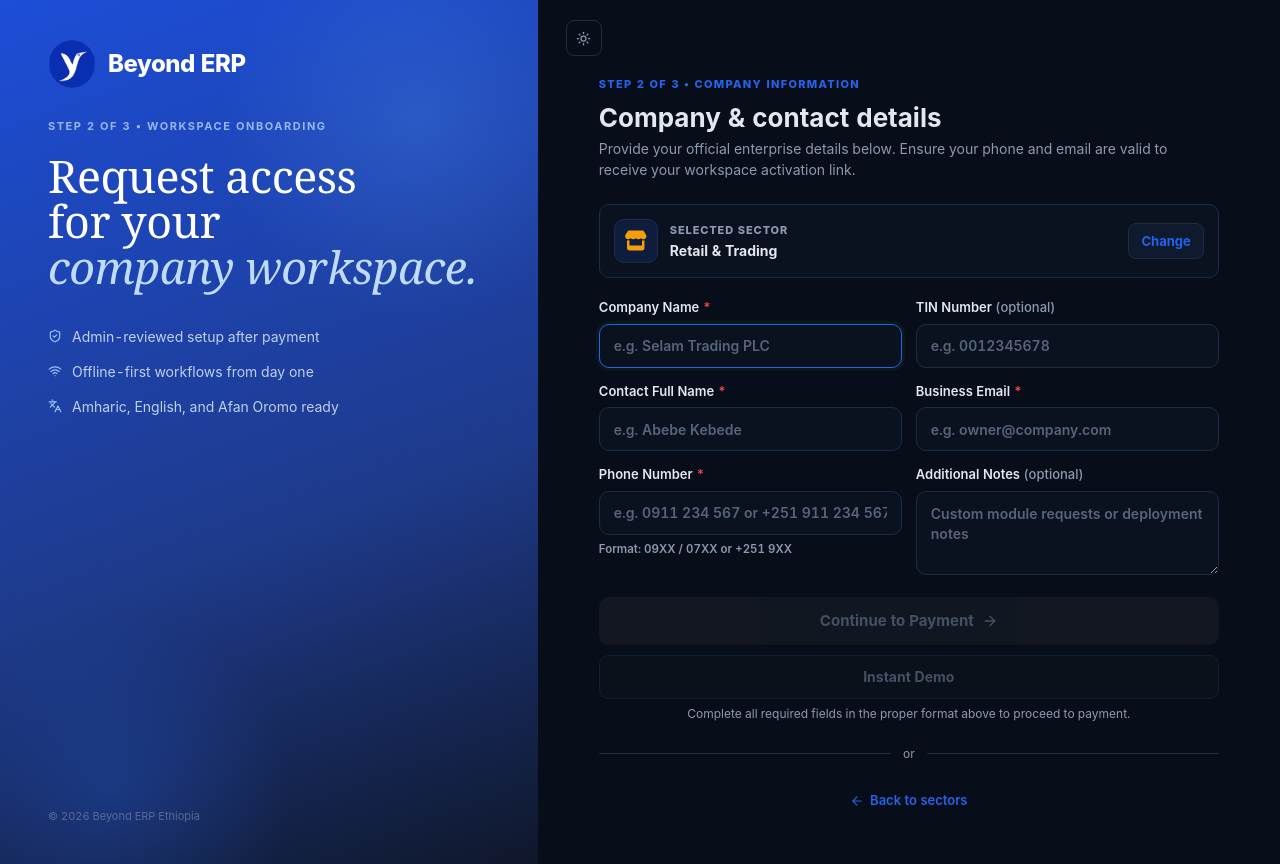
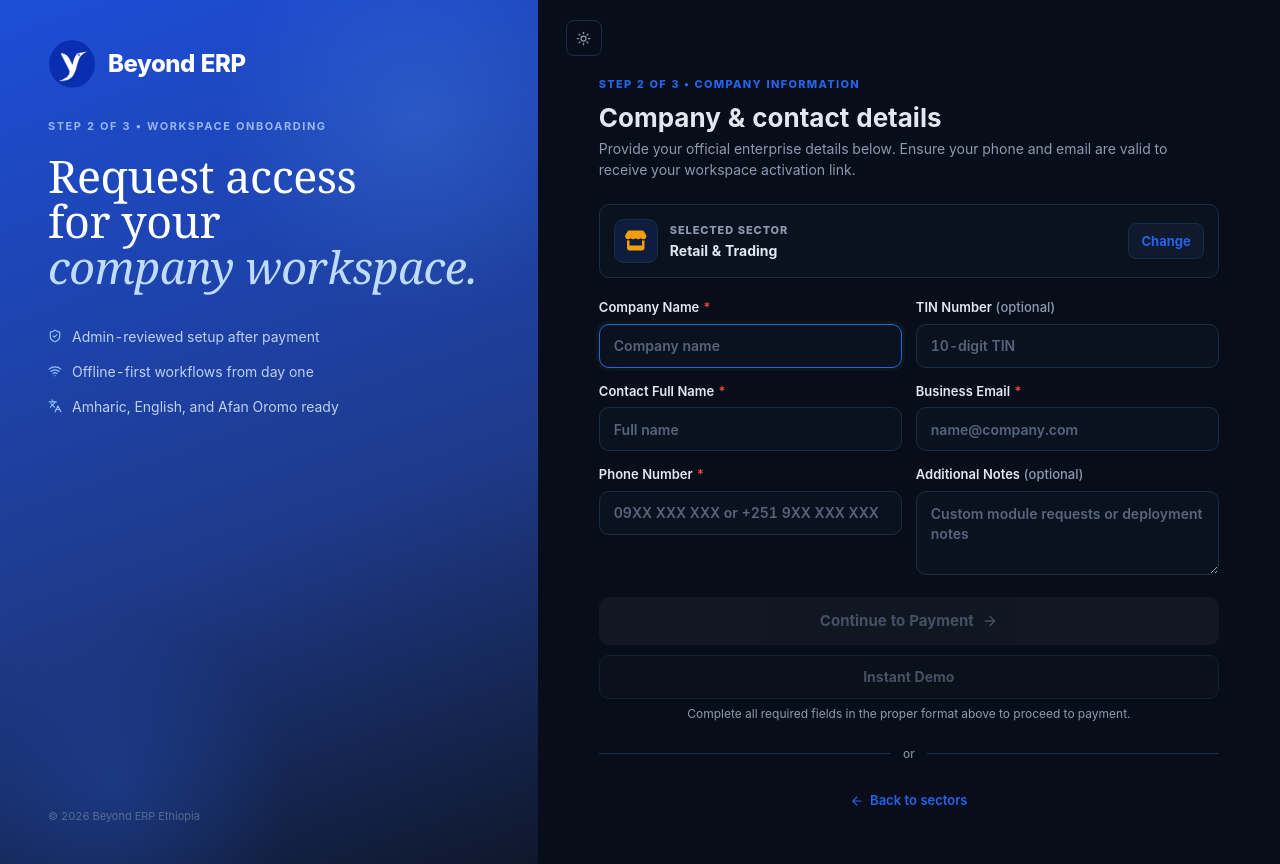
Before and after one commit to petrosasmamaw/beyond-erp-landing, a Next.js app in the folder frontend/: page /register/details in a window 1280 px wide. Built offline with nearby package versions, Linux system fonts and the light colour scheme; no server answers.

Commit message:
fix(register): remove example texts and format hints under inputs in details page

```diff
--- a/frontend/src/app/(auth)/register/details/page.tsx
+++ b/frontend/src/app/(auth)/register/details/page.tsx
@@ -26,7 +26,7 @@ function validateEthiopianPhone(phone: string): { isValid: boolean; formatted: s
     return {
       isValid: false,
       formatted: trimmed,
-      error: "Enter a valid Ethiopian phone number (e.g. 0911 234 567 or +251 911 234 567)"
+      error: "Enter a valid Ethiopian phone number"
     };
   }
   const digits = match[1];
@@ -96,7 +96,7 @@ function RegisterDetailsContent() {
   const trimmedCompany = form.companyName.trim();
   const isCompanyNameValid = trimmedCompany.length >= 3 && /[a-zA-Z\u1200-\u137F]/.test(trimmedCompany);
   const companyError = touched.companyName && !isCompanyNameValid
-    ? "Company name must be at least 3 letters (e.g. Selam Trading PLC)"
+    ? "Company name must be at least 3 letters"
     : "";
 
   const trimmedFullName = form.fullName.trim();
@@ -109,7 +109,7 @@ function RegisterDetailsContent() {
   const emailRegex = /^[a-zA-Z0-9._%+-]+@[a-zA-Z0-9.-]+\.[a-zA-Z]{2,}$/;
   const isEmailValid = emailRegex.test(trimmedEmail);
   const emailError = touched.email && !isEmailValid
-    ? "Enter a valid business email address (e.g. name@company.com)"
+    ? "Enter a valid business email address"
     : "";
 
   const phoneResult = validateEthiopianPhone(form.phone);
@@ -119,7 +119,7 @@ function RegisterDetailsContent() {
   const trimmedTin = form.tinNumber.trim().replace(/[\s\-]/g, "");
   const isTinValid = !trimmedTin || /^\d{10}$/.test(trimmedTin);
   const tinError = touched.tinNumber && !isTinValid
-    ? "TIN number must be exactly 10 digits (e.g. 0012345678)"
+    ? "TIN number must be exactly 10 digits"
     : "";
 
   const isSectorValid = Boolean(sectorId);
@@ -479,7 +479,7 @@ function RegisterDetailsContent() {
                     onBlur={() => handleBlur("companyName")}
                     required
                     autoFocus
-                    placeholder="e.g. Selam Trading PLC"
+                    placeholder="Company name"
                     style={fieldStyle(Boolean(companyError), touched.companyName && isCompanyNameValid)}
                     onFocus={(e) => (e.currentTarget.style.borderColor = "#2563eb")}
                     aria-invalid={Boolean(companyError)}
@@ -501,7 +501,7 @@ function RegisterDetailsContent() {
                     onChange={(e) => setForm((f) => ({ ...f, tinNumber: e.target.value }))}
                     onBlur={() => handleBlur("tinNumber")}
                     maxLength={10}
-                    placeholder="e.g. 0012345678"
+                    placeholder="10-digit TIN"
                     style={fieldStyle(Boolean(tinError), Boolean(form.tinNumber.trim() && isTinValid))}
                     onFocus={(e) => (e.currentTarget.style.borderColor = "#2563eb")}
                   />
@@ -525,7 +525,7 @@ function RegisterDetailsContent() {
                     onChange={(e) => setForm((f) => ({ ...f, fullName: e.target.value }))}
                     onBlur={() => handleBlur("fullName")}
                     required
-                    placeholder="e.g. Abebe Kebede"
+                    placeholder="Full name"
                     style={fieldStyle(Boolean(fullNameError), touched.fullName && isFullNameValid)}
                     onFocus={(e) => (e.currentTarget.style.borderColor = "#2563eb")}
                     aria-invalid={Boolean(fullNameError)}
@@ -548,7 +548,7 @@ function RegisterDetailsContent() {
                     onChange={(e) => setForm((f) => ({ ...f, email: e.target.value }))}
                     onBlur={() => handleBlur("email")}
                     required
-                    placeholder="e.g. owner@company.com"
+                    placeholder="name@company.com"
                     style={fieldStyle(Boolean(emailError), touched.email && isEmailValid)}
                     onFocus={(e) => (e.currentTarget.style.borderColor = "#2563eb")}
                     aria-invalid={Boolean(emailError)}
@@ -574,18 +574,12 @@ function RegisterDetailsContent() {
                     onChange={(e) => setForm((f) => ({ ...f, phone: e.target.value }))}
                     onBlur={() => handleBlur("phone")}
                     required
-                    placeholder="e.g. 0911 234 567 or +251 911 234 567"
+                    placeholder="09XX XXX XXX or +251 9XX XXX XXX"
                     style={fieldStyle(Boolean(phoneError), touched.phone && isPhoneValid)}
                     onFocus={(e) => (e.currentTarget.style.borderColor = "#2563eb")}
                     aria-invalid={Boolean(phoneError)}
                   />
-                  {phoneError ? (
-                    <p style={errorStyle}>{phoneError}</p>
-                  ) : (
-                    <span style={{ fontSize: 11.5, color: muted }}>
-                      Format: 09XX / 07XX or +251 9XX
-                    </span>
-                  )}
+                  {phoneError ? <p style={errorStyle}>{phoneError}</p> : null}
                 </label>
 
                 <label style={labelStyle}>
```
